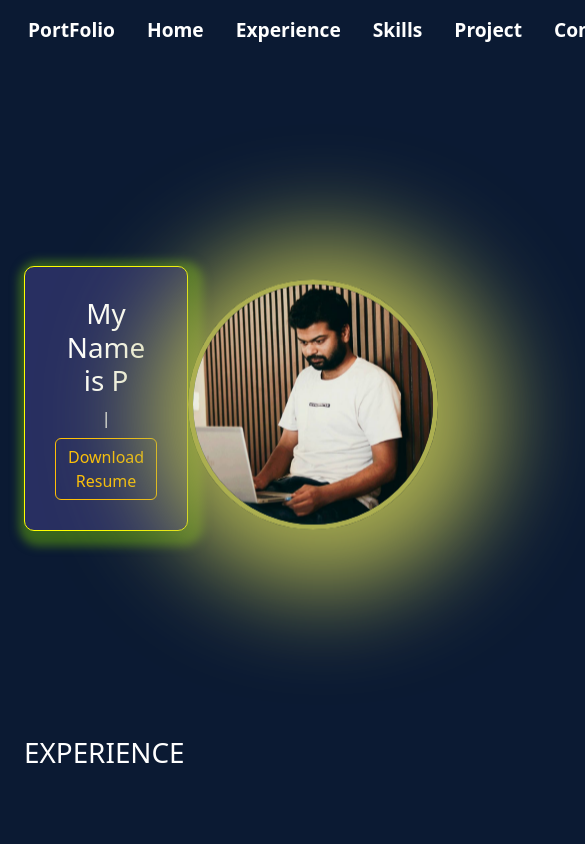
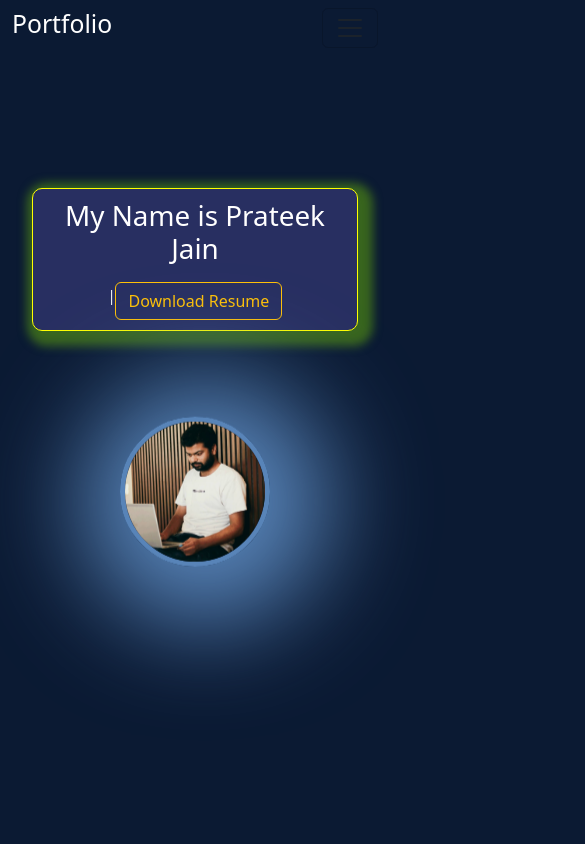
Before and after one commit to prateekjain624/portfolio, a React (Vite) app: page / in a window 390 px wide. Shown: the top 844 px of the page, 585 px wide, since content can reach past the window. Built offline with nearby package versions, Linux system fonts and the light colour scheme.

Commit message:
added media queries

```diff
--- a/src/App.jsx
+++ b/src/App.jsx
@@ -20,7 +20,7 @@ function App() {
         <Element name="home">
           <Home />
         </Element>
-        <Element name="experience">
+        {/* <Element name="experience">
           <Experience />
         </Element>
         <Element name="skill">
@@ -31,7 +31,7 @@ function App() {
         </Element>
         <Element name="contact">
           <Contact />
-        </Element>
+        </Element> */}
       </div>
     </>
   );
--- a/src/components/Navbar.jsx
+++ b/src/components/Navbar.jsx
@@ -3,34 +3,52 @@ import { Link } from "react-scroll";
 
 export const Navbar = () => {
   return (
-    <div
-      className="container nav_bar"
-      data-AOS="fade-down"
-      data-AOS-duration="1000"
+    <>
+      <nav className="navbar  navbar-expand-lg ">
+        <div className="container">
+          <h2>Portfolio</h2>
+          <button
+            className="navbar-toggler"
+            type="button"
+            data-bs-toggle="collapse"
+            data-bs-target="#navbarText"
+            aria-controls="navbarText"
+            aria-expanded="false"
+            aria-label="Toggle navigation"
           >
-      <div className="left nav_items">PortFolio</div>
-      <div className="right">
-        <Link to="home" smooth={true} duration={500} className="nav_items">
+            <span className="navbar-toggler-icon"></span>
+          </button>
+          <div className="collapse navbar-collapse" id="navbarText">
+            <ul className="navbar-nav ms-auto mb-2 mb-lg-0">
+              <li className=" nav_items right">
+                <Link className=" active" aria-current="page" to="home">
                   Home
                 </Link>
-        <Link
-          to="experience"
-          smooth={true}
-          duration={500}
-          className="nav_items"
-        >
+              </li>
+              <li className="nav_items right">
+                <Link className="" to="experience">
                   Experience
                 </Link>
-        <Link to="skill" smooth={true} duration={500} className="nav_items">
+              </li>
+              <li className="nav_items right">
+                <Link className="" to="skill">
                   Skills
                 </Link>
-        <Link to="project" smooth={true} duration={500} className="nav_items">
+              </li>
+              <li className="nav_items right">
+                <Link className="" to="project">
                   Project
                 </Link>
-        <Link to="contact" smooth={true} duration={500} className="nav_items">
+              </li>
+              <li className="nav_items right">
+                <Link className="" to="contact">
                   Contact
                 </Link>
+              </li>
+            </ul>
           </div>
         </div>
+      </nav>
+    </>
   );
 };
--- a/src/index.css
+++ b/src/index.css
@@ -10,25 +10,22 @@ body {
 
 /* NAVBAR COMPONENT  */
 
-.nav_bar {
-  display: flex;
-  justify-content: space-between;
-  align-items: center;
-  cursor: pointer;
+.navbar {
+  background-color: rgb(11, 26, 51);
 }
 
-.nav_bar .right a {
+.navbar .right a {
   color: white;
   text-decoration: none;
 }
 
-.nav_bar .nav_items {
+.navbar .nav_items {
   padding: 16px;
   font-size: 1.2rem;
   font-weight: bold;
 }
 
-.nav_bar .right a:hover {
+.navbar .right a:hover {
   color: yellow;
   border-bottom: 3px solid yellow;
 }
@@ -37,19 +34,34 @@ body {
 
 .home {
   display: flex;
-  height: 80vh;
-  justify-content: space-between;
+  flex-wrap: wrap; /* Allow wrapping for smaller screens */
+  height: auto; /* Adjust height for smaller screens */
+  justify-content: space-evenly;
+  margin-top: 5rem;
   align-items: center;
+  padding: 20px;
+
+  gap: 20px; /* Add spacing between elements */
 }
 
 .home .left {
   background-color: var(--bg-color);
-  width: 600px;
+  flex: 1; /* Allow the left section to grow and shrink */
+  min-width: 300px; /* Ensure a minimum width for smaller screens */
+  max-width: 600px;
   text-align: center;
-  padding: 30px;
+  padding: 20px;
   border-radius: 10px;
   border: 1px solid yellow;
   box-shadow: var(--box-shadow);
+}
+
+.home .right {
+  flex: 1; /* Allow the right section to grow and shrink */
+  display: flex;
+  justify-content: center;
+  align-items: center;
+  min-width: 300px; /* Ensure a minimum width for smaller screens */
 }
 
 .home .right .img {
@@ -67,6 +79,42 @@ body {
   animation-name: imageanimation;
   animation-duration: 3s;
   animation-iteration-count: infinite;
+}
+
+/* Media queries for smaller screens */
+@media (max-width: 768px) {
+  .home {
+    flex-direction: column; /* Stack items vertically */
+    height: auto; /* Adjust height to fit content */
+    padding: 20px;
+  }
+
+  .home .left,
+  .home .right {
+    max-width: 100%; /* Allow full width for smaller screens */
+    margin: 2rem auto; /* Center the sections */
+  }
+
+  .home .left {
+    padding: 15px; /* Reduce padding */
+  }
+
+  .home .right .img img {
+    height: 200px; /* Reduce image size for smaller screens */
+    width: 200px;
+  }
+}
+
+@media (max-width: 480px) {
+  .home .right .img img {
+    height: 150px; /* Further reduce image size for very small screens */
+    width: 150px;
+  }
+
+  .home .left {
+    font-size: 14px; /* Adjust font size for smaller screens */
+    padding: 10px;
+  }
 }
 
 @keyframes imageanimation {
--- a/src/main.jsx
+++ b/src/main.jsx
@@ -1,6 +1,7 @@
 import { StrictMode, useEffect } from "react";
 import { createRoot } from "react-dom/client";
 import "./../node_modules/bootstrap/dist/css/bootstrap.min.css";
+import "./../node_modules/bootstrap/dist/js/bootstrap.bundle.js";
 import "./index.css";
 import App from "./App.jsx";
 
```
Also changed, not shown: 1 other file (tests, documents, lock files or other folders). Lines whose indentation alone changed are shown as unchanged.
